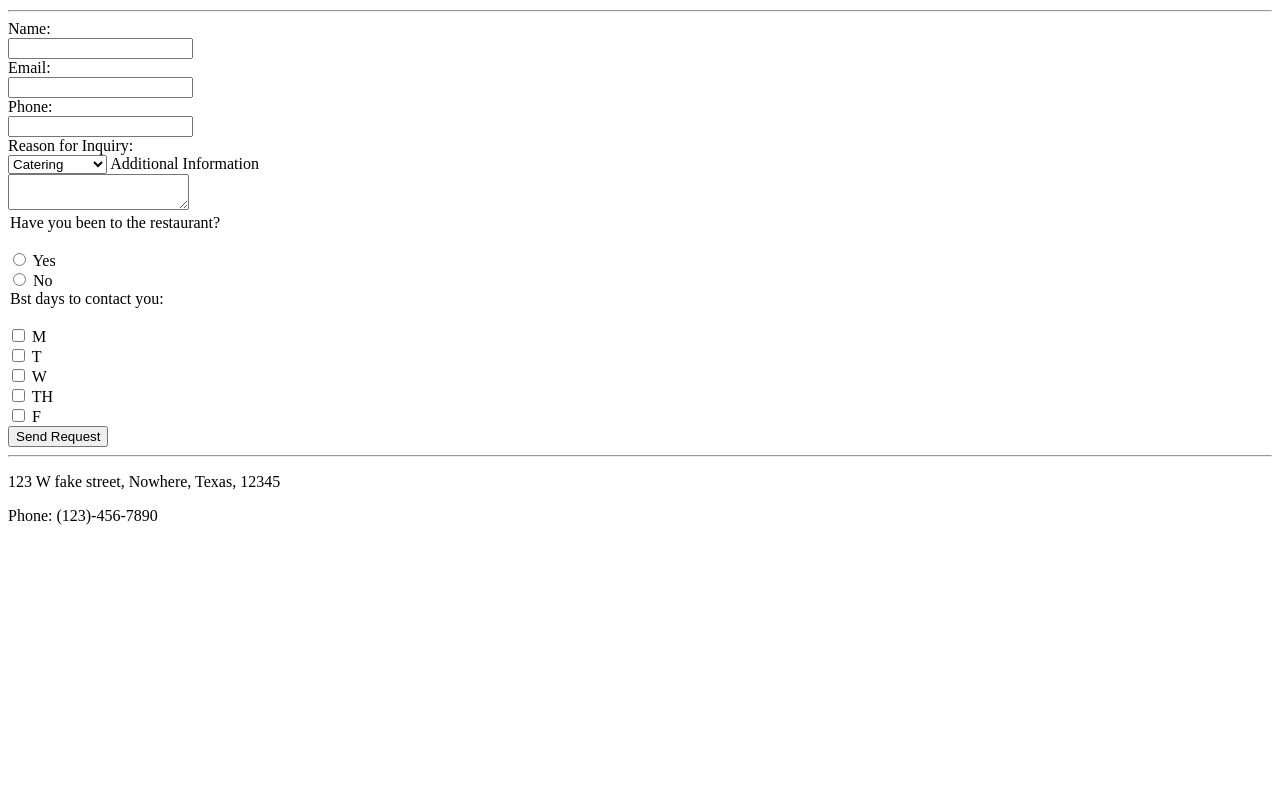
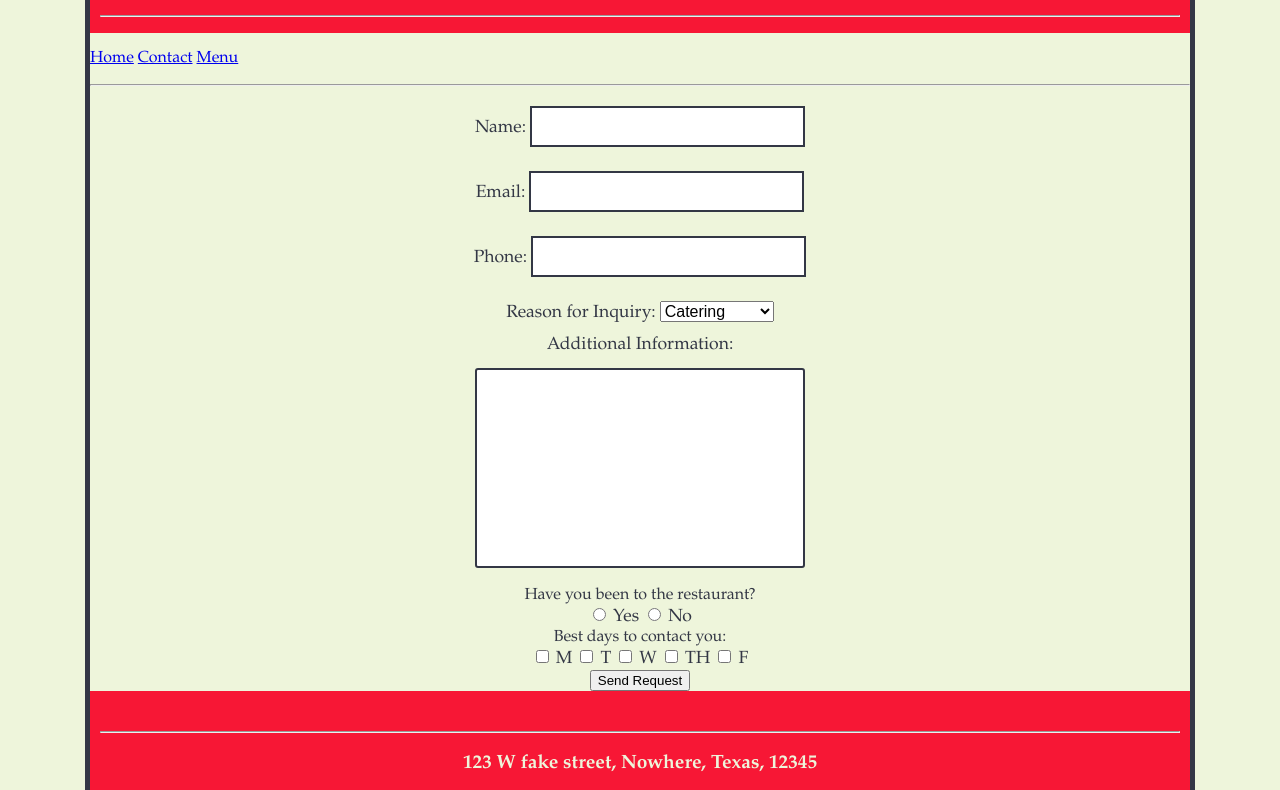
Before and after one commit to JeramyaJones/SWGWebDevCourse, a plain HTML site: page restaurant/contact.html in a window 1280 px wide. Shown: the part 122-912 px from the top of the page. Before the commit the page ends 800 px from the top, so only its background shows below. Drawn offline with Linux system fonts and the light colour scheme.

Commit message:
added a bunch of css.

```diff
--- a/portfolio/Styles/main.css
+++ b/portfolio/Styles/main.css
@@ -9,7 +9,10 @@ Date last modified:
 body{
 	background-color:#D1CCDC;
 	font-family: garamond, Helvetica;
-	color: #0d1f2d
+	color: #0d1f2d;
+	max-width: 1100px;
+	margin: 0 auto;
+	border: 5px solid #2B303A;
 }
 
 header, footer {
@@ -76,3 +79,33 @@ textarea {
     background-color: #fff;
     resize: none;
 }
+
+nav a {
+	background-color: #586BA4;
+	color: #0d1f2d;
+	padding: 8px;
+	border: thin solid #2B303A;
+	text-decoration: none;
+	text-align: center;
+	display: block;
+	margin: 20px;
+	width: 100px;
+	float:left;
+}
+
+.clear-float {
+	clear:both;
+}
+
+nav a:hover {
+	background-color: #14213D;
+	color: #E5E5E5;
+}
+
+nav a:active {
+	font-weight: bold;
+}
+
+nav a:visited {
+	color: #41EAD4;
+}
--- a/restaurant/contact.html
+++ b/restaurant/contact.html
@@ -7,6 +7,57 @@
 <html lang="en">
     <head>
         <title>Contact Us</title>
+		<link href="styles/main.css" rel="stylesheet" type="text/css" />
+		<style>
+			section {
+				text-align: center;
+			}
+
+			label, fieldset {
+				font-size: 1.1em;
+			}
+
+			input[type=text] {
+				border: 2px solid #333745;
+				width: 25%;
+				padding: 8px 8px;
+				margin: 12px 0;
+				box-sizing: border-box;
+				font-size: 1.1em;
+			}
+
+			fieldset {
+				background-color: #FFFFFF;
+				width: 100%;
+				padding: 12px 20px;
+				margin: 12px 0;
+				box-sizing: border-box;
+				border: 2px solid #333745;
+			}
+
+			select, textarea {
+				margin: 12px 0;
+				font-size: 1em;
+			}
+
+			input[type=submit]:hover {
+				background-color: #f2eded;
+				color: #546a7b;
+			}
+
+			textarea {
+				width: 30%;
+				height: 200px;
+				padding: 12px 20px;
+				margin: 12px 0;
+				box-sizing: border-box;
+				border: 2px solid #333745;
+				border-radius: 3px;
+				background-color: #fff;
+				resize: none;
+			}
+		</style>
+
     </head>
 
     <body>
@@ -20,50 +71,52 @@
 		<hr />
         </nav>
 		<section>
+
 			<form action="submit.html" method="post">
 				<!-- Name label and textbox -->
-				<label for="name">Name:</label><br />
+				<label for="name">Name:</label>
 				<input type="text" id="Name" name="Name"><br />
 				<!-- Email label and textbox -->
-				<label for="email">Email:</label><br />
+				<label for="email">Email:</label>
 				<input type="text" id="email" name="email"><br />
 				<!-- Phone label and textbox -->
-				<label for="phone">Phone:</label><br />
+				<label for="phone">Phone:</label>
 				<input type="text" id="phone" name="phone"><br />
 				<!-- Dropdown menu -->
-				<label for="reason">Reason for Inquiry:</label><br />
+				<label for="reason">Reason for Inquiry:</label>
 				<select id="reason" name="reason">
 					<option value="Catering" selected>Catering</option>
 					<option value="Private">Private Party</option>
 					<option value="feedback">Feedback</option>
 					<option value="other">Other</option>
 				</select>
+				<br />
 				<!-- Textarea -->
-				<label for="info">Additional Information</label><br />
+				<label for="info" class="center">Additional Information:</label> <br />
 				<textarea id="info" name="info"></textarea>
 				<!-- Radio buttons -->
-				<legend>Have you been to the restaurant?</legend><br />
+				<legend>Have you been to the restaurant?</legend>
 				<input type="radio" id="choice1" name="been" value="yes">
-				<label for='choice1'>Yes</label><br />
+				<label for='choice1'>Yes</label>
 				<input type="radio" id="choice2" name="been" value="no">
-				<label for='choice2'>No</label><br />
+				<label for='choice2'>No</label>
 				<!-- Check list -->
-				<legend>Bst days to contact you:</legend><br />
+				<legend>Best days to contact you:</legend>
 				<input type="checkbox" id="monday" name="monday" value="monday">
-				<label for="monday">M</label><br />
+				<label for="monday">M</label>
 				<input type="checkbox" id="tuesday" name="tuesday" value="tuesday">
-				<label for="tuesday">T</label><br />
+				<label for="tuesday">T</label>
 				<input type="checkbox" id="wednesday" name="wednesday" value="wednesday">
-				<label for="wednesday">W</label><br />
+				<label for="wednesday">W</label>
 				<input type="checkbox" id="thursday" name="thursday" value="thursday">
-				<label for="thursday">TH</label><br />
+				<label for="thursday">TH</label>
 				<input type="checkbox" id="friday" name="friday" value="friday">
 				<label for="friday">F</label><br />
 				<!-- Submit button -->
 				<input type="submit" name="submit" value="Send Request">
 		</section>
-        <footer>
-			<hr />
+       <footer>
+		<hr />
 			<p>123 W fake street, Nowhere, Texas, 12345</p>
 			<p> Phone: (123)-456-7890</p>
         </footer>
--- /dev/null
+++ b/restaurant/styles/main.css
@@ -0,0 +1,33 @@
+/*
+Creator: Nathaniel Davis
+Date created: 10/12/2019
+Date last modified:
+
+
+*/
+
+header, footer {
+	background-color: #F71735;
+	color: #EEF5DB;
+	height: 100px;
+	text-align: center;
+	padding: 30px 10px 20px 10px;
+}
+
+h1 {
+	font-size: 2.5em;
+}
+
+body{
+	background-color:#EEF5DB;
+	font-family: garamond, Helvetica;
+	color: #333745;
+	max-width: 1100px;
+	margin: 0 auto;
+	border: 5px solid #333745;
+}
+
+footer {
+	font-size:1.2em;
+	font-weight: bold;
+}
```
Also changed, not shown: example/bootstrap-examples.html (added, +76 -0 lines), portfolio/contact.html (+1 -0 lines), portfolio/index.html (+27 -7 lines), restaurant/index.html (+3 -2 lines), restaurant/menu.html (+5 -0 lines), example/images/smile.jpg (added).
